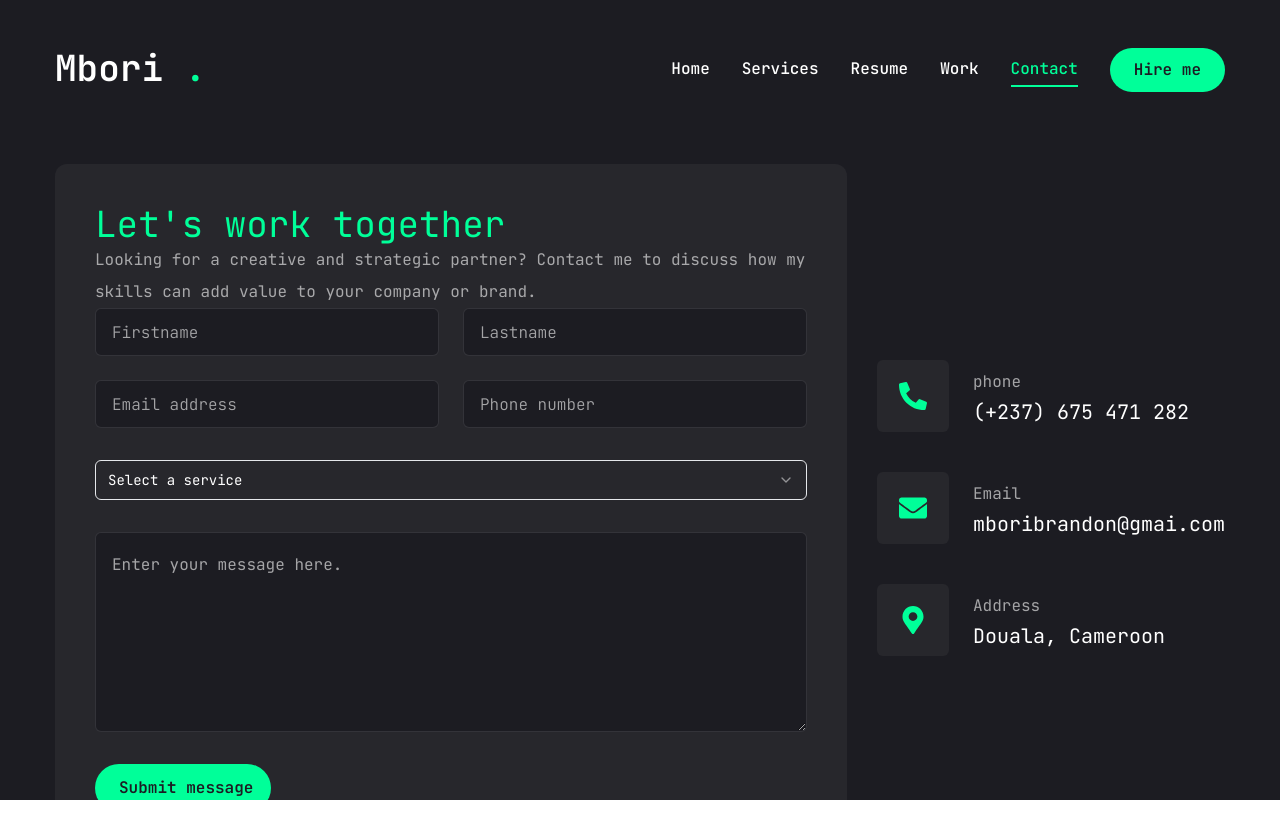
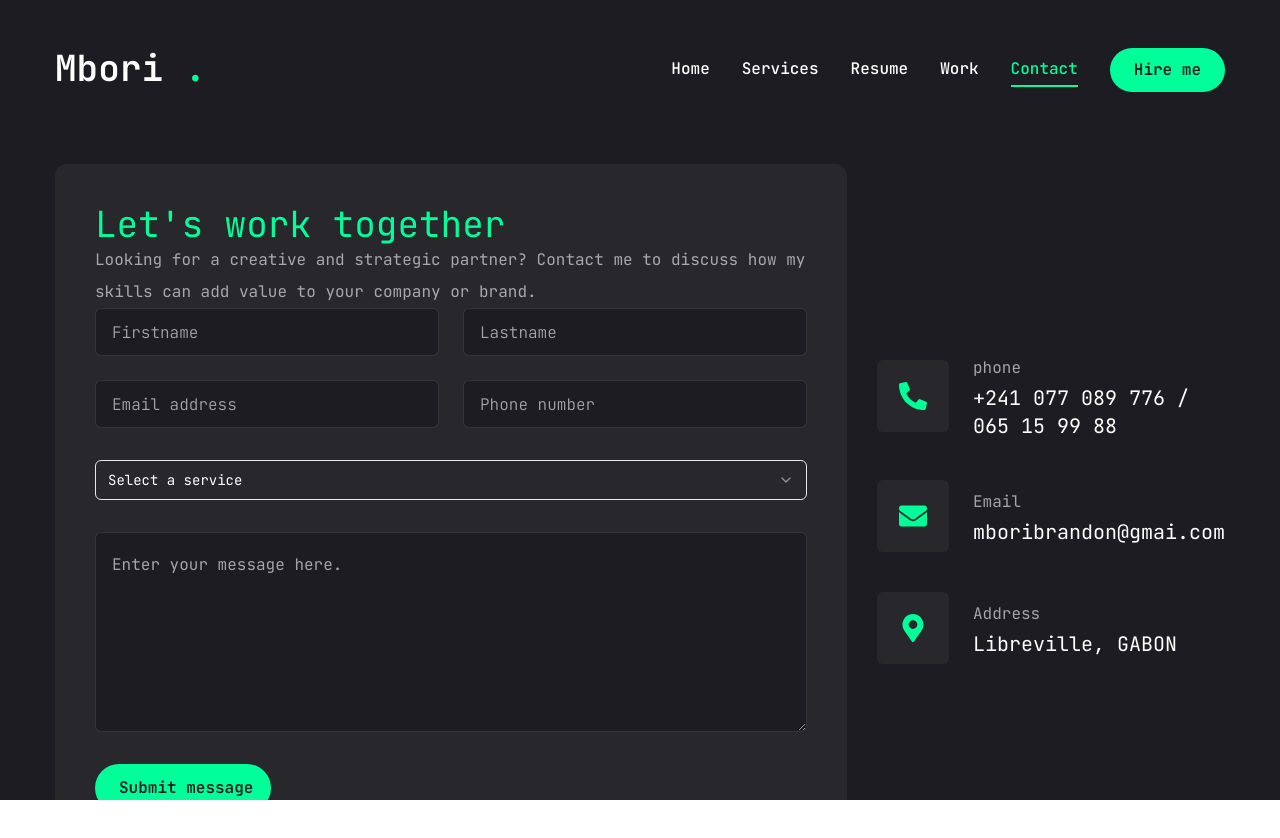
Before and after one commit to Edenchris10/NextJs13-mbori-portfolio, a Next.js app: page /contact in a window 1280 px wide. Shown: the top 838 px of the page. Built offline with nearby package versions, Linux system fonts and the light colour scheme.

Commit message:
Update page.jsx

```diff
--- a/app/contact/page.jsx
+++ b/app/contact/page.jsx
@@ -20,7 +20,7 @@ const info = [
   {
     icon: <FaPhoneAlt />,
     title: "phone",
-    description: "(+237) 675 471 282",
+    description: "+241 077 089 776 / 065 15 99 88 ",
   },
   {
     icon: <FaEnvelope />,
@@ -30,7 +30,7 @@ const info = [
   {
     icon: <FaMapMarkerAlt />,
     title: "Address",
-    description: "Douala, Cameroon",
+    description: "Libreville, GABON",
   },
 ];
 
```
